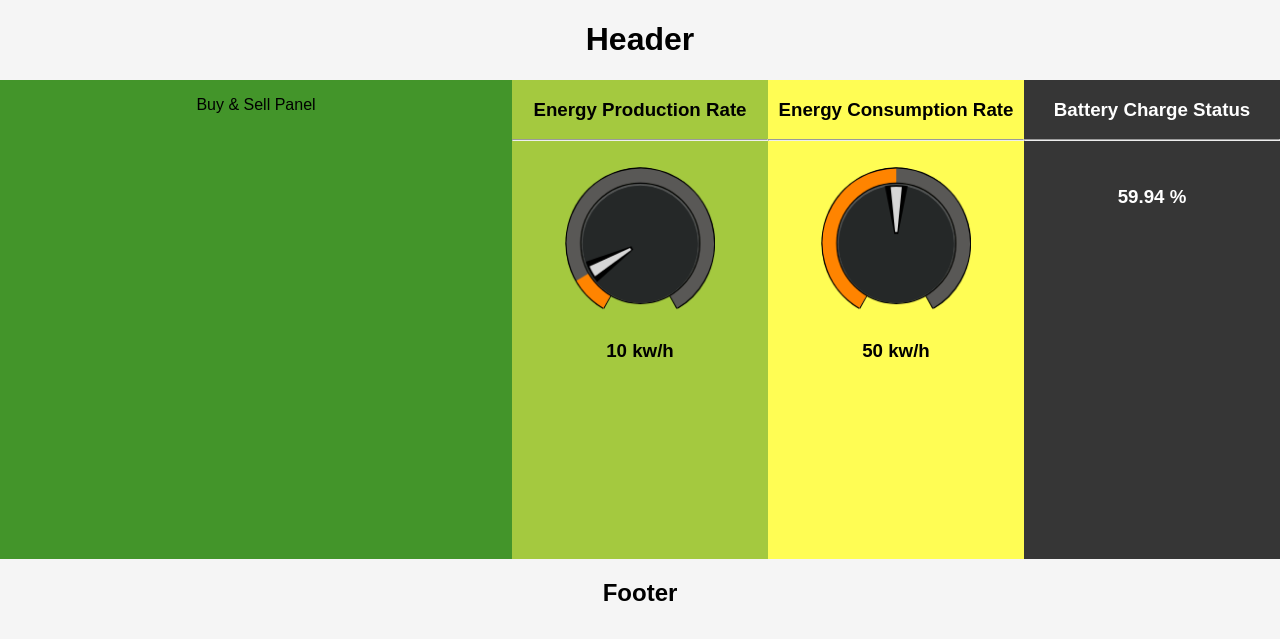
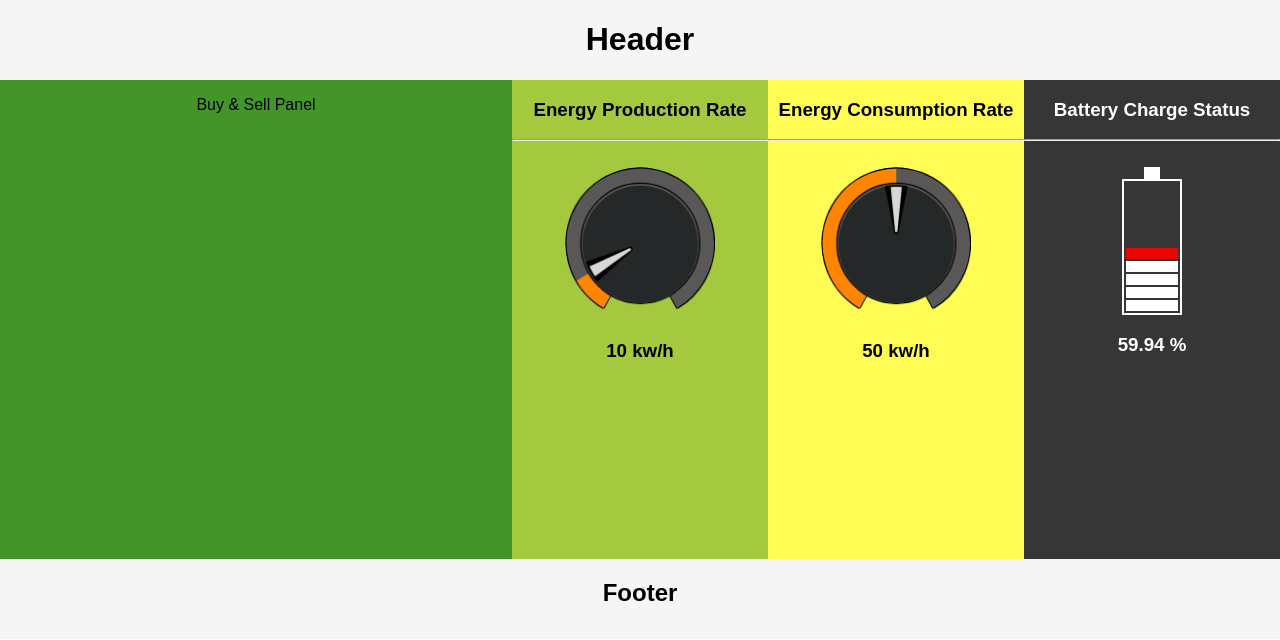
Before and after one commit to fuzzy-logic/beepblock, a React (Create React App) app in the folder dashboard/: page / in a window 1280 px wide. Shown: the top 640 px of the page. Built offline with nearby package versions, Linux system fonts and the light colour scheme.

Commit message:
Add Battery Display

```diff
--- /dev/null
+++ b/dashboard/src/components/BatteryDisplay.js
@@ -0,0 +1,38 @@
+import React from 'react'
+
+const BatteryDisplay = (props) => {
+  const { charge } = props
+
+  const fullStyle = {
+    backgroundColor: 'white',
+    padding: '2px'
+  }
+
+  let rows = [];
+  for (var i = 10; i > 0; i--) {
+    if (Math.floor(charge/10) === i) {
+      rows.push(<tr style={{height:'11px'}}><td className='currentLevel'></td></tr>);
+    } else if ((charge/10) > i) {
+      rows.push(<tr style={{height:'11px'}}><td style={fullStyle}></td></tr>);
+    } else {
+      rows.push(<tr style={{height:'11px'}}><td></td></tr>);
+    }
+  }
+  return(
+    <div>
+      <div style={{ width: '16px', height: '12px', backgroundColor: 'white' }} />
+      <table style={{
+        width:'60px',
+        borderColor:'white',
+        borderWidth:'2px',
+        borderStyle: 'solid'
+      }}>
+        <tbody>
+          {rows}
+        </tbody>
+      </table>
+    </div>
+  )
+}
+
+export default BatteryDisplay
--- a/dashboard/src/containers/App.js
+++ b/dashboard/src/containers/App.js
@@ -46,7 +46,7 @@ class App extends Component {
         <GridItem columns='3 / 4' rows='2 / 3' style={{ backgroundColor: '#fffd54'}}>
           <Consume />
         </GridItem>
-        <GridItem columns='4 / 5' rows='2 / 3' style={{ backgroundColor: '#363636', color: 'white'}}>
+        <GridItem columns='4 / 5' rows='2 / 3' style={{ backgroundColor: '#363636', color: 'white', textAlign: 'center'}}>
           <Battery />
         </GridItem>
 
--- a/dashboard/src/containers/Battery.js
+++ b/dashboard/src/containers/Battery.js
@@ -1,14 +1,16 @@
 import React from 'react'
 import { connect } from 'react-redux'
 import { getBatteryLevel } from '../reducers'
+import BatteryDisplay from '../components/BatteryDisplay'
 
 const Battery = (props) => {
   const { chargeLevel } = props
   return (
-    <div>
+    <div style={{textAlign: '-webkit-center'}}>
       <h3>Battery Charge Status</h3>
       <hr />
       <br />
+      <BatteryDisplay charge={chargeLevel}/>
       <h3>{chargeLevel} %</h3>
     </div>
   )
--- a/dashboard/src/css/index.css
+++ b/dashboard/src/css/index.css
@@ -3,3 +3,26 @@ body {
   padding: 0;
   font-family: sans-serif;
 }
+
+@-webkit-keyframes currentLevel {
+  from { background-color: red; }
+  to { background-color: inherit; }
+}
+@-moz-keyframes currentLevel {
+  from { background-color: red; }
+  to { background-color: inherit; }
+}
+@-o-keyframes currentLevel {
+  from { background-color: red; }
+  to { background-color: inherit; }
+}
+@keyframes currentLevel {
+  from { background-color: red; }
+  to { background-color: inherit; }
+}
+.currentLevel {
+  -webkit-animation: currentLevel 1s infinite; /* Safari 4+ */
+  -moz-animation:    currentLevel 1s infinite; /* Fx 5+ */
+  -o-animation:      currentLevel 1s infinite; /* Opera 12+ */
+  animation:         currentLevel 1s infinite; /* IE 10+ */
+}
```
